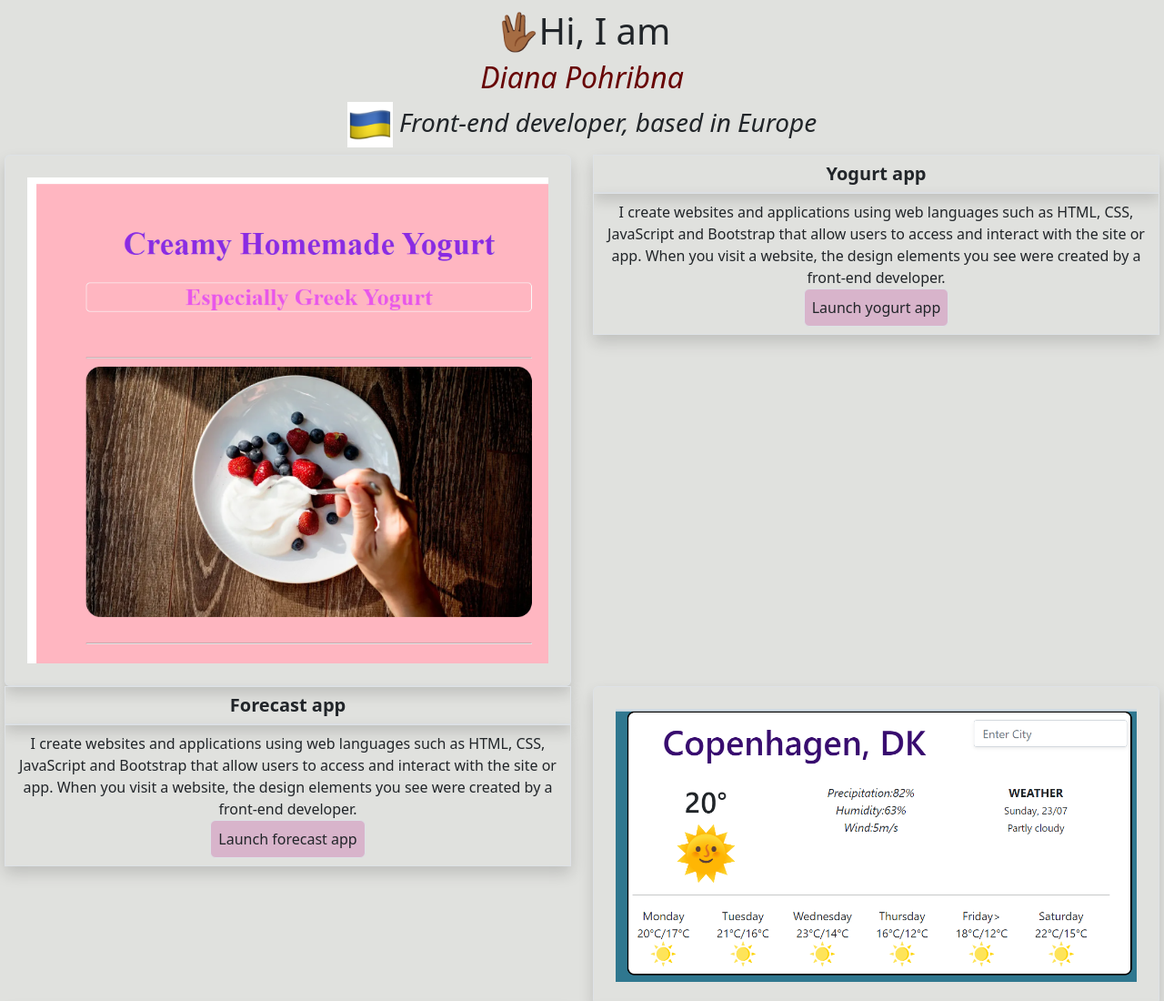
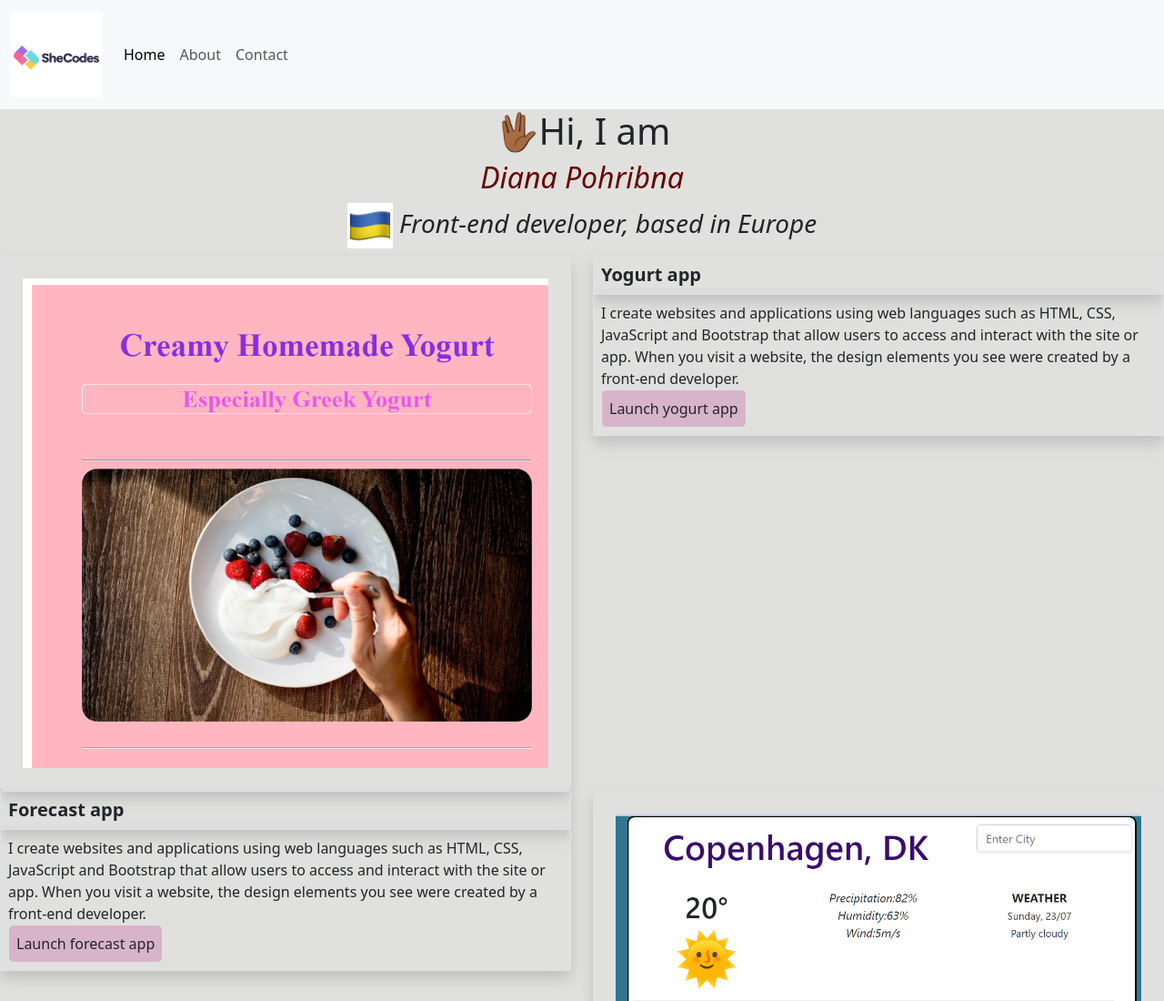
Before and after one commit to Madi2807/Portfolio-Di, a plain HTML site: page index.html in a window 1280 px wide. Shown: the top 1100 px of the page at 91% size. Drawn offline with nearby package versions, Linux system fonts and the light colour scheme.

Commit message:
add logo+navigation

```diff
--- a/index.html
+++ b/index.html
@@ -8,12 +8,13 @@
 </head>
     <title>Portfolio</title>
     <style>
-      :root {
-        --primary-color: rgb(193, 116, 193);
-      }
+       h1 {
+        text-align: center;
+       }
         h2 {
        color: rgb(103, 4, 4);
        font-style: oblique;
+       text-align: center;
       }
       .information span {
         margin: 0 20px;
@@ -21,14 +22,11 @@
       }
       h3 {
         font-style: italic;
+        text-align: center;
       }
       body {
-    text-align: center;
-    padding: 10px 5px 10px;
-    margin:auto;
-    background-color: rgb(224, 225, 222);
-
-    }
+        background-color: rgb(224, 225, 222);
+      }
     button {
        background-color: rgb(224, 226, 235);
        color: black;
@@ -39,9 +37,31 @@
     .btn {
       background-color: rgb(216, 180, 203);
     }
+    .logo {
+      max-width: 100px;
+    }
     </style>
 </head>
     <body>
+      <nav class="navbar navbar-expand-lg bg-body-tertiary">
+  <div class="container-fluid">
+    <a class="navbar-brand" href="#">
+      <img src="images/logo she.png" alt=""
+      class="logo" />
+      </a>
+    <button class="navbar-toggler" type="button" data-bs-toggle="collapse" data-bs-target="#navbarNavAltMarkup" aria-controls="navbarNavAltMarkup" aria-expanded="false" aria-label="Toggle navigation">
+      <span class="navbar-toggler-icon"></span>
+    </button>
+    <div class="collapse navbar-collapse" id="navbarNavAltMarkup">
+      <div class="navbar-nav">
+        <a class="nav-link active" aria-current="page" href="index.html">Home</a>
+        <a class="nav-link" href="about.html">About</a>
+        <a class="nav-link" href="contact.html">Contact</a>
+      </div>
+    </div>
+  </div>
+</nav>
+
     <h1>🖖🏾Hi, I am</h1>
     <h2>Diana Pohribna</h2>
     <h3>
```
Also changed, not shown: images/logo she.png (added).
